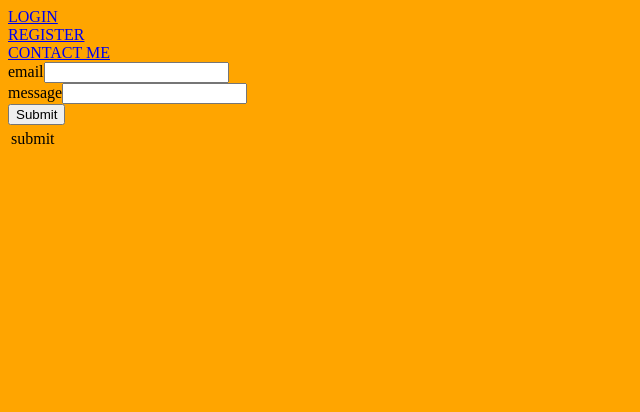
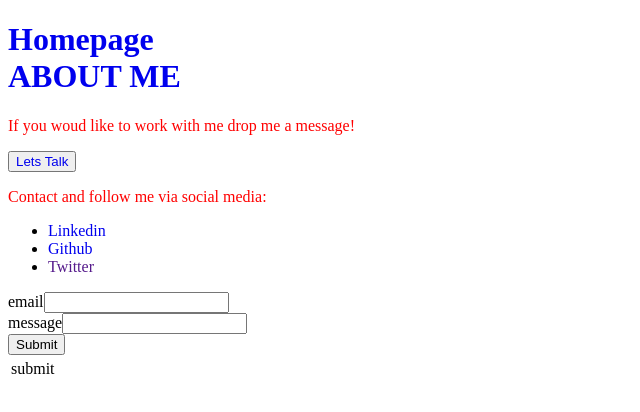
Before and after one commit to Betty20000/frontendass1, a plain HTML site: page contact.html in a window 1280 px wide. Shown: the whole page, without its empty margins (0-640 px from the left). Drawn offline with Linux system fonts and the light colour scheme.

Commit message:
Update contact.html

```diff
--- a/contact.html
+++ b/contact.html
@@ -5,25 +5,43 @@
     <meta http-equiv="X-UA-Compatible" content="IE=edge">
     <meta name="viewport" content="width=device-width, initial-scale=1.0">
     <title>Document</title>
+    <style>
+        a{
+            text-decoration:none;
+        }
+        p{
+            color:red;
+        }
+
+    </style>
 </head>
-<body bgcolor="orange">
-    <a href="login.html">LOGIN</a><br>
-    <a href="register.html">REGISTER</a><br>
-    <a href="about.html">CONTACT ME</a><br>
-<table>
+<body bgcolor="white">
+    <header>
+  <h1>  <a href="index.html">Homepage</a><br>
+
+      <a href="about.html">ABOUT ME</a><br></h1>
+    </header>
+    <section>
+        <p>If you woud like to work with me drop me a message!</p>
+<button class="contbtn"><a href="mailto:beatricegachigi@gmail.com">Lets Talk</a></button>
 
 
+ <p>Contact and follow me via social media:</p>
+    <ul class="flist">
+        <li><a href="https://www.linkedin.com/in/beatrice-gmwangi-4b2a57222">Linkedin</a></li>
+        <li><a href="https://github.com/Betty20000">Github</a></li>
+        <li><a href="">Twitter</a></li>
+    </ul>
 
+    </section>
 
-
-
+<table>
     <tr>
         <label for="email">email</label>
         <input type="email" name="email" id="" required><br>
 
     <label for="message">message</label>
     <input type="text" name="text" id="" required><br>
-
 
 
 
@@ -38,5 +56,6 @@
 
 </table>
 
+
 </body>
 </html>
```
